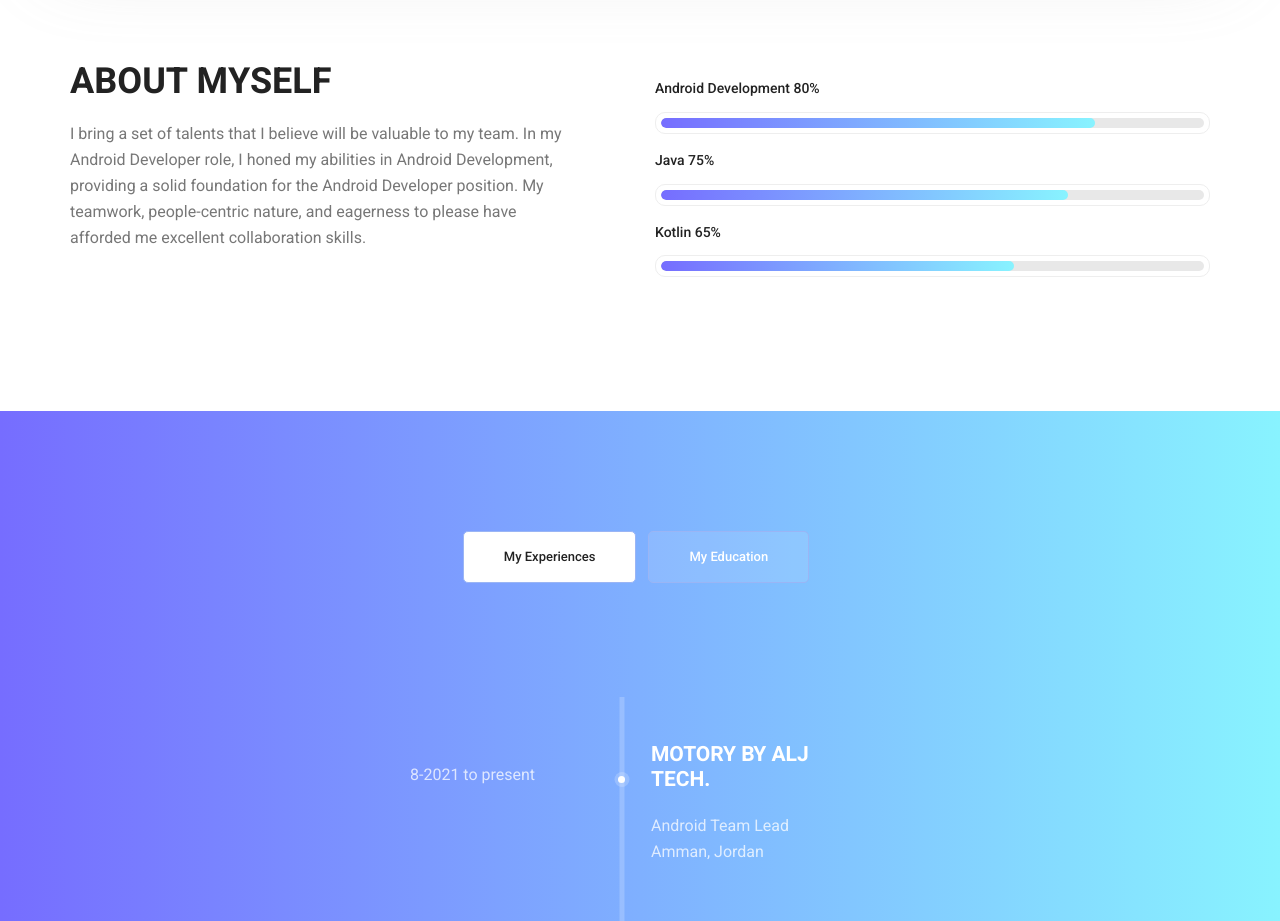
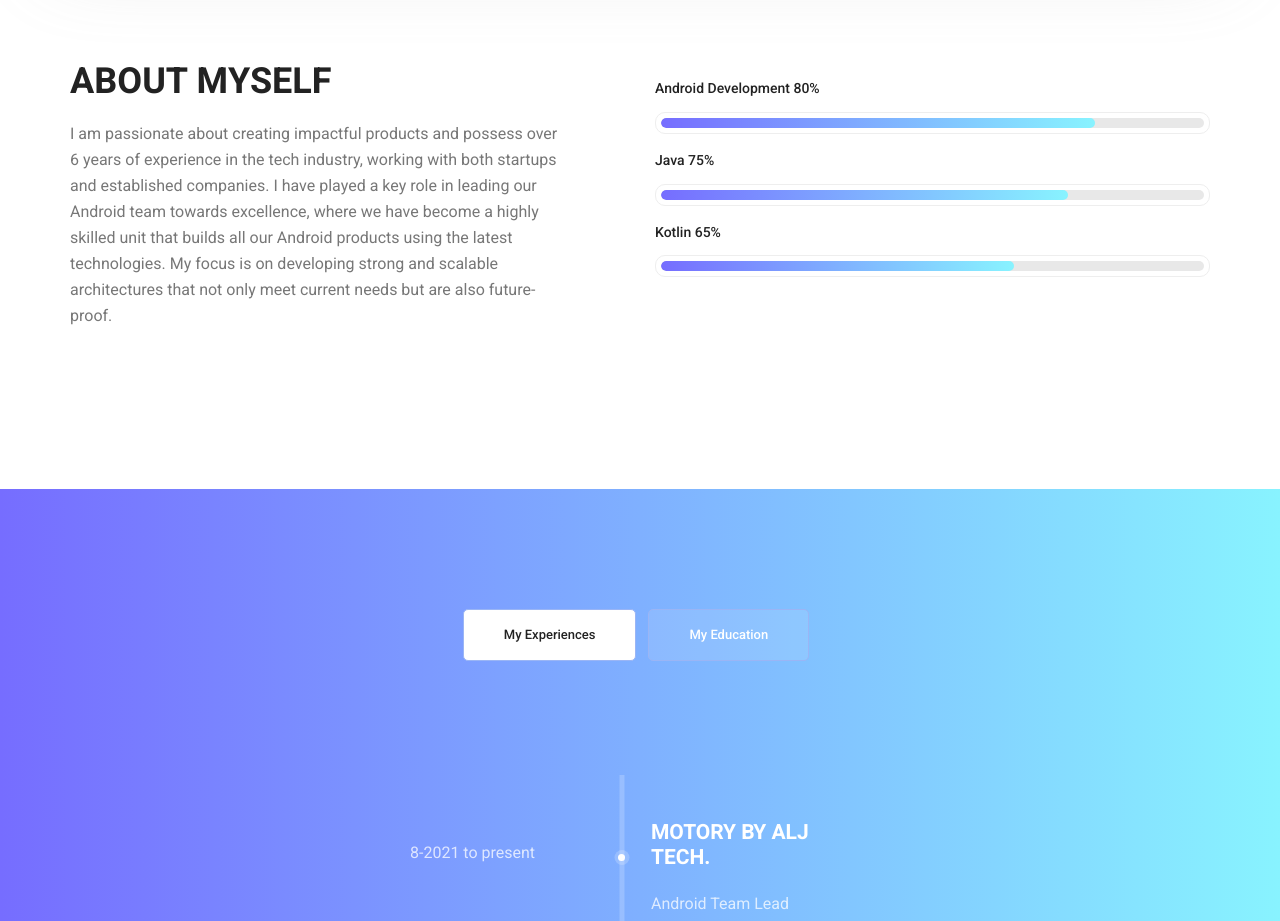
Before and after one commit to yousef96m/yousef.github.io, a plain HTML site: page index.html in a window 1280 px wide. Shown: the part 1020-1941 px from the top of the page. Drawn offline with Linux system fonts and the light colour scheme.

Commit message:
update About

```diff
--- a/index.html
+++ b/index.html
@@ -68,8 +68,8 @@
         				<div class="welcome_text">
         					<h4>About Myself</h4>
         					<p>
-                                I bring a set of talents that I believe will be valuable to my team. In my Android Developer role, I honed my abilities in Android Development, providing a solid foundation for the Android Developer position. My teamwork, people-centric nature, and eagerness to please have afforded me excellent collaboration skills.
-                            </p>
+								I am passionate about creating impactful products and possess over 6 years of experience in the tech industry, working with both startups and established companies. I have played a key role in leading our Android team towards excellence, where we have become a highly skilled unit that builds all our Android products using the latest technologies.
+								My focus is on developing strong and scalable architectures that not only meet current needs but are also future-proof.                            </p>
         				</div>
         			</div>
         			<div class="col-lg-6">
```
